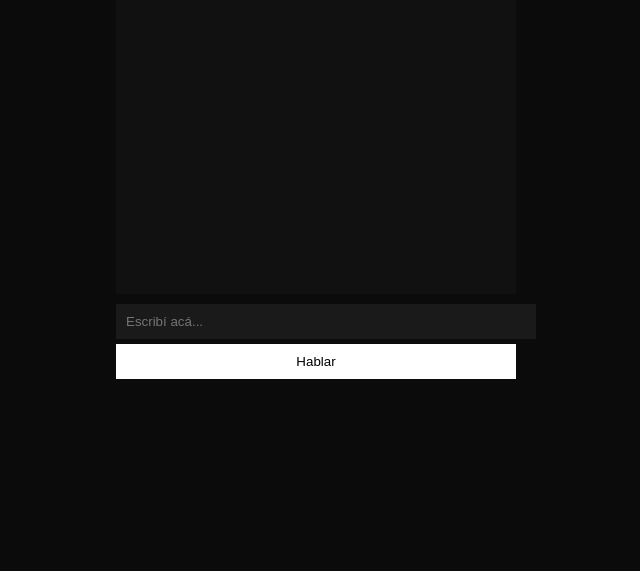
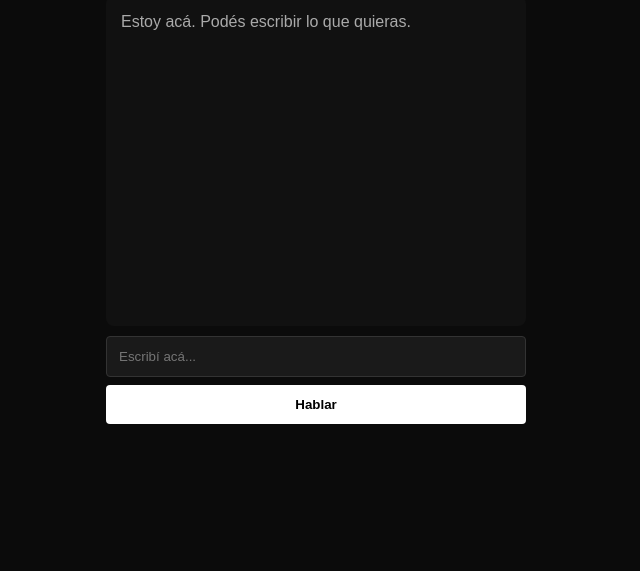
Before and after one commit to espinosaalejo19-rgb/emocional-ai, a website: page index.html in a window 1280 px wide. Shown: the part 229-800 px from the top of the page, without its empty margins (324-964 px from the left). Drawn offline with Linux system fonts and the light colour scheme.

Commit message:
Update index.html

```diff
--- a/index.html
+++ b/index.html
@@ -4,6 +4,7 @@
   <meta charset="UTF-8">
   <title>No estás solo – Un lugar para hablar</title>
   <meta name="description" content="No estás solo. Un espacio seguro para hablar, desahogarte y sentirte acompañado, sin juicios.">
+  <meta name="viewport" content="width=device-width, initial-scale=1.0">
   <style>
     body {
       background: #0b0b0b;
@@ -15,9 +16,15 @@
       height: 100vh;
       margin: 0;
     }
-    .chat {
+    .container {
       width: 100%;
-      max-width: 400px;
+      max-width: 420px;
+      text-align: center;
+      padding: 20px;
+    }
+    h1 {
+      margin-bottom: 20px;
+      font-weight: normal;
     }
     .messages {
       background: #111;
@@ -25,13 +32,17 @@
       height: 300px;
       overflow-y: auto;
       margin-bottom: 10px;
+      text-align: left;
+      border-radius: 8px;
     }
     .message {
-      margin-bottom: 10px;
+      margin-bottom: 12px;
+      line-height: 1.4;
     }
     .user {
       text-align: right;
       color: #fff;
+      font-weight: bold;
     }
     .bot {
       text-align: left;
@@ -39,29 +50,40 @@
     }
     input {
       width: 100%;
-      padding: 10px;
-      border: none;
+      padding: 12px;
+      border: 1px solid #333;
       background: #1a1a1a;
       color: #fff;
+      box-sizing: border-box;
+      border-radius: 4px;
+      outline: none;
     }
     button {
       width: 100%;
-      padding: 10px;
-      margin-top: 5px;
+      padding: 12px;
+      margin-top: 8px;
       border: none;
       background: #fff;
       color: #000;
       cursor: pointer;
+      font-weight: bold;
+      border-radius: 4px;
+    }
+    button:hover {
+      background: #ddd;
     }
   </style>
 </head>
 <body>
 
-  <div class="chat">
+  <div class="container">
+    <h1>No estás solo</h1>
+
     <div class="messages" id="messages">
-      <div class="message bot">Estoy acá. Escribí lo que tengas.</div>
+      <div class="message bot">Estoy acá. Podés escribir lo que quieras.</div>
     </div>
-    <input id="input" placeholder="Escribí acá..." />
+
+    <input id="input" placeholder="Escribí acá..." autocomplete="off" />
     <button onclick="sendMessage()">Hablar</button>
   </div>
 
@@ -70,17 +92,23 @@
       const input = document.getElementById('input');
       const messages = document.getElementById('messages');
       const text = input.value.trim();
+
       if (!text) return;
 
+      // Mostrar mensaje del usuario
       messages.innerHTML += `<div class="message user">${text}</div>`;
       input.value = '';
 
+      // Auto-scroll al fondo
+      messages.scrollTop = messages.scrollHeight;
+
       const reply = generateResponse(text);
 
+      // Simular que el bot está "pensando"
       setTimeout(() => {
         messages.innerHTML += `<div class="message bot">${reply}</div>`;
         messages.scrollTop = messages.scrollHeight;
-      }, 600);
+      }, 800);
     }
 
     function generateResponse(text) {
@@ -89,21 +117,24 @@
       if (msg.includes("solo") || msg.includes("soledad")) {
         return "No estás solo. A veces decirlo ya es un primer alivio. Estoy acá con vos.";
       }
-
       if (msg.includes("cansado") || msg.includes("agotado")) {
-        return "Tiene sentido sentirse cansado. No siempre es físico, a veces es todo junto.";
+        return "Tiene sentido sentirse cansado. A veces no es el cuerpo, es todo junto.";
       }
-
       if (msg.includes("triste") || msg.includes("mal")) {
-        return "Gracias por decirlo. No hace falta estar bien todo el tiempo. ¿Querés contarme más?";
+        return "Gracias por decirlo. No hace falta estar bien todo el tiempo. Te escucho.";
       }
-
-      if (msg.includes("no sé") || msg.includes("confundido")) {
-        return "Está bien no tener todo claro ahora. A veces solo ponerlo en palabras ayuda.";
+      if (msg.includes("confundido") || msg.includes("no sé")) {
+        return "Está bien no tener todo claro ahora. Podemos ir de a poco.";
       }
-
       return "Te leo. Decime lo que tengas, sin apuro.";
     }
+
+    // Escuchar la tecla Enter
+    document.getElementById('input').addEventListener('keypress', function (e) {
+      if (e.key === 'Enter') {
+        sendMessage();
+      }
+    });
   </script>
 
 </body>
```
